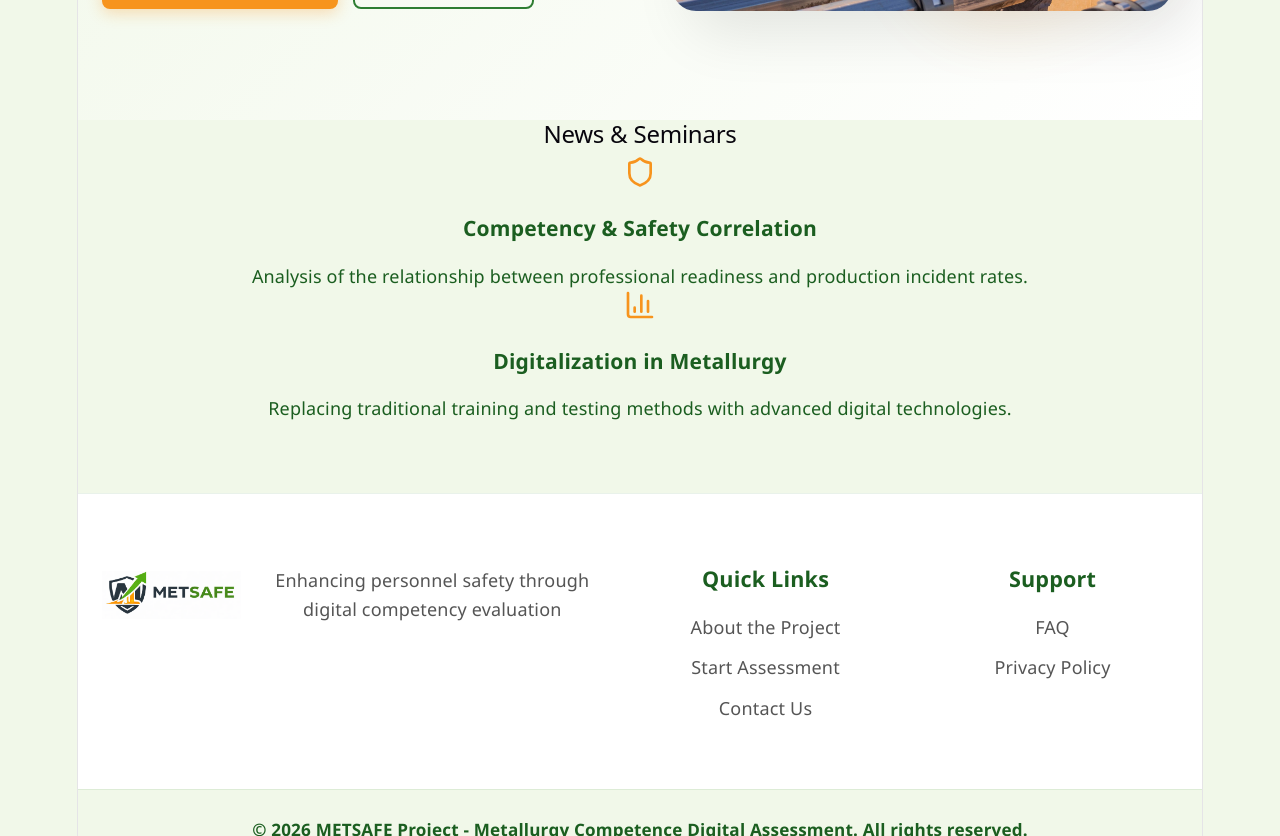
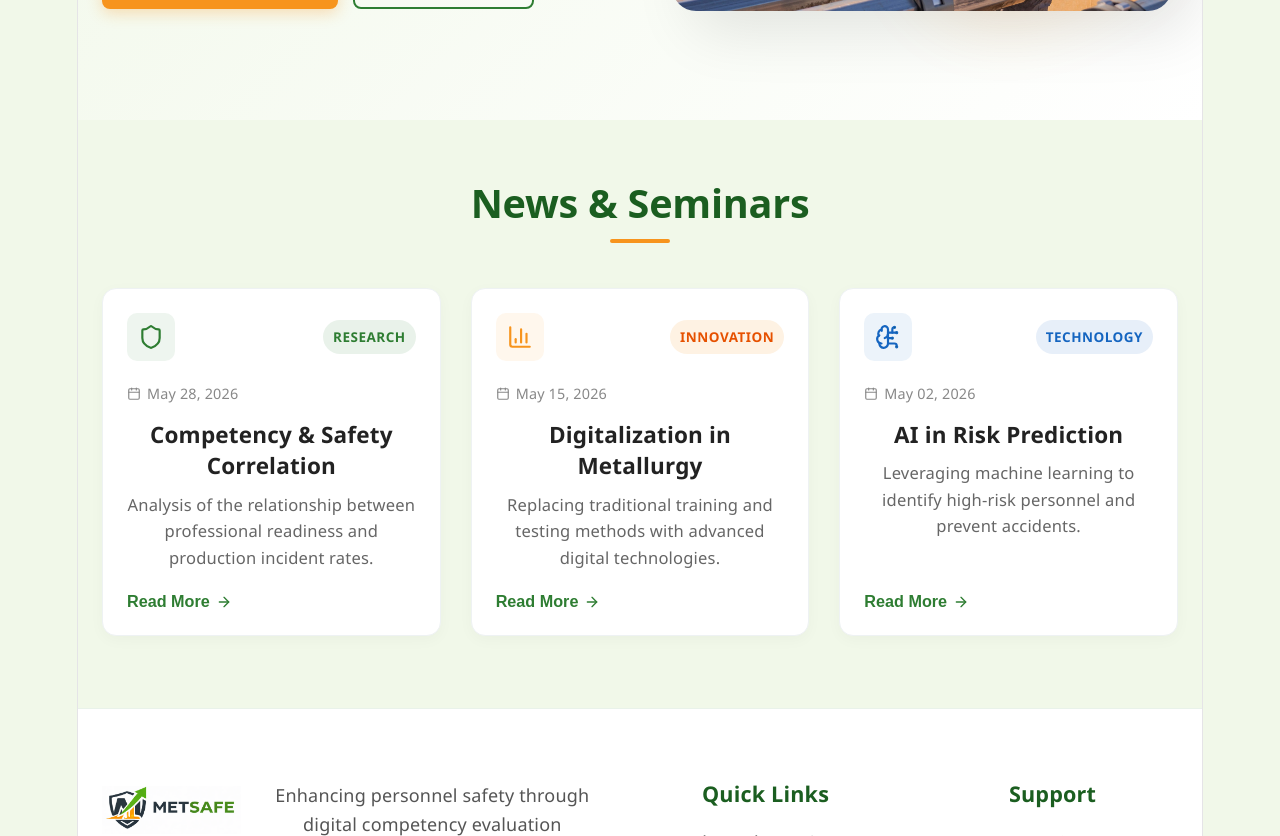
Before and after one commit to ngocleltt/metsafe, a React (Vite) app: page / in a window 1280 px wide. Shown: the part 460-1296 px from the top of the page. Built offline with nearby package versions, Linux system fonts and the light colour scheme.

Commit message:
add news component

```diff
--- a/src/App.jsx
+++ b/src/App.jsx
@@ -1,8 +1,8 @@
 import React, { useState } from 'react';
 import { BrowserRouter as Router, Routes, Route } from 'react-router-dom';
-import { Shield, BarChart3 } from 'lucide-react';
 import Navbar from './components/Navbar';
 import Hero from './components/Hero';
+import News from './components/News';
 import Footer from './components/Footer';
 import Assessment from './components/Assessment';
 import { en } from './locales/en';
@@ -28,34 +28,9 @@ function App() {
         <Routes>
           <Route path="/" element={
             <>
-              {}
               <Hero t={t} />
-
               <main className="metsafe-main">
-                <section id="news" className="section-container">
-                  <div className="section-header">
-                    <h2>{t.news.title}</h2>
-                    <div className="header-line"></div>
-                  </div>
-
-                  <div className="news-grid">
-                    <div className="news-card">
-                      <div className="card-icon-wrapper">
-                        <Shield size={32} color="#f7941d" />
-                      </div>
-                      <h3>{t.news.card1.title}</h3>
-                      <p>{t.news.card1.desc}</p>
-                    </div>
-
-                    <div className="news-card">
-                      <div className="card-icon-wrapper">
-                        <BarChart3 size={32} color="#f7941d" />
-                      </div>
-                      <h3>{t.news.card2.title}</h3>
-                      <p>{t.news.card2.desc}</p>
-                    </div>
-                  </div>
-                </section>
+                <News t={t} />
               </main>
             </>
           } />
--- a/src/components/Hero.jsx
+++ b/src/components/Hero.jsx
@@ -1,27 +1,45 @@
 import React from 'react';
 import './styles/Hero.css';
+import { useNavigate } from 'react-router-dom';
 import heroImg from '../assets/hero.jpg';
 
 const Hero = ({ t }) => {
+  const navigate = useNavigate();
+
+  const handleStartAssessment = () => {
+    navigate('/assessment');
+  };
+
+  const handleLearnMore = () => {
+    const newsSection = document.getElementById('news');
+    if (newsSection) {
+      newsSection.scrollIntoView({ behavior: 'smooth' });
+    }
+  };
+
   return (
     <header className="metsafe-hero">
       <div className="hero-container">
         <div className="hero-text">
           <span className="hero-tag">Safety First • Innovation Always</span>
-          <h1>{t.hero.title}</h1>
-          <p>{t.hero.subtitle}</p>
+          <h1>{t?.hero?.title || 'METSAFE'}</h1>
+          <p>{t?.hero?.subtitle || 'Digital model application for safety optimization and labor accident reduction'}</p>
           <br />
           <div className="hero-btns">
-            <button className="cta-button primary">{t.hero.cta}</button>
-            <button className="cta-button secondary">Learn More</button>
+            <button className="cta-button primary" onClick={handleStartAssessment}>
+              {t?.hero?.cta || 'Start Assessment'}
+            </button>
+            <button className="cta-button secondary" onClick={handleLearnMore}>
+              {t?.hero?.learnMore || 'Learn More'}
+            </button>
           </div>
         </div>
 
         <div className="hero-visual">
           <div className="abstract-shape-1"></div>
           <img
-            src= {heroImg}
-            alt="Metallurgy"
+            src={heroImg}
+            alt="Metallurgy Industry"
             className="hero-img"
           />
         </div>
--- /dev/null
+++ b/src/components/News.jsx
@@ -0,0 +1,87 @@
+import React from 'react';
+import { Shield, BarChart3, BrainCircuit, Calendar, ArrowRight } from 'lucide-react';
+import './styles/News.css';
+
+const News = ({ t }) => {
+  return (
+    <section id="news" className="section-container">
+      <div className="section-header">
+        <h2>{t?.news?.title || 'News & Seminars'}</h2>
+        <div className="header-line"></div>
+      </div>
+
+      <div className="news-grid">
+        <div className="news-card">
+          <div className="news-card-header">
+            <div className="card-icon-wrapper block-green">
+              <Shield size={26} color="#2e7d32" />
+            </div>
+            <span className="news-tag-label tag-green">Research</span>
+          </div>
+          <div className="news-card-body">
+            <div className="news-date">
+              <Calendar size={14} />
+              <span>May 28, 2026</span>
+            </div>
+            <h3>{t?.news?.card1?.title}</h3>
+            <p>{t?.news?.card1?.desc}</p>
+          </div>
+          <div className="news-card-footer">
+            <button className="read-more-btn">
+              <span>Read More</span>
+              <ArrowRight size={16} />
+            </button>
+          </div>
+        </div>
+
+        <div className="news-card">
+          <div className="news-card-header">
+            <div className="card-icon-wrapper block-orange">
+              <BarChart3 size={26} color="#f7941d" />
+            </div>
+            <span className="news-tag-label tag-orange">Innovation</span>
+          </div>
+          <div className="news-card-body">
+            <div className="news-date">
+              <Calendar size={14} />
+              <span>May 15, 2026</span>
+            </div>
+            <h3>{t?.news?.card2?.title}</h3>
+            <p>{t?.news?.card2?.desc}</p>
+          </div>
+          <div className="news-card-footer">
+            <button className="read-more-btn">
+              <span>Read More</span>
+              <ArrowRight size={16} />
+            </button>
+          </div>
+        </div>
+
+        <div className="news-card">
+          <div className="news-card-header">
+            <div className="card-icon-wrapper block-blue">
+              <BrainCircuit size={26} color="#1565c0" />
+            </div>
+            <span className="news-tag-label tag-blue">Technology</span>
+          </div>
+          <div className="news-card-body">
+            <div className="news-date">
+              <Calendar size={14} />
+              <span>May 02, 2026</span>
+            </div>
+            <h3>{t?.news?.card3?.title}</h3>
+            <p>{t?.news?.card3?.desc}</p>
+          </div>
+          <div className="news-card-footer">
+            <button className="read-more-btn">
+              <span>Read More</span>
+              <ArrowRight size={16} />
+            </button>
+          </div>
+        </div>
+      </div>
+    </section>
+  );
+};
+
+export default News;
--- /dev/null
+++ b/src/components/styles/News.css
@@ -0,0 +1,148 @@
+.section-container {
+  max-width: 1200px;
+  margin: 60px auto;
+  padding: 0 24px;
+}
+
+.section-header {
+  text-align: center;
+  margin-bottom: 45px;
+}
+
+.section-header h2 {
+  font-size: 2.2rem;
+  color: #1b5e20;
+  font-weight: 700;
+  margin-bottom: 12px;
+}
+
+.header-line {
+  width: 60px;
+  height: 4px;
+  background: #f7941d;
+  margin: 0 auto;
+  border-radius: 2px;
+}
+
+.news-grid {
+  display: grid;
+  grid-template-columns: repeat(3, 1fr);
+  gap: 30px;
+}
+
+.news-card {
+  background: #ffffff;
+  border-radius: 14px;
+  border: 1px solid #eef2f3;
+  box-shadow: 0 4px 15px rgba(0, 0, 0, 0.03);
+  display: flex;
+  flex-direction: column;
+  transition: all 0.3s cubic-bezier(0.4, 0, 0.2, 1);
+  overflow: hidden;
+}
+
+.news-card:hover {
+  transform: translateY(-6px);
+  box-shadow: 0 12px 25px rgba(46, 125, 50, 0.08);
+  border-color: rgba(46, 125, 50, 0.15);
+}
+
+.news-card-header {
+  padding: 24px 24px 0 24px;
+  display: flex;
+  justify-content: space-between;
+  align-items: center;
+}
+
+.card-icon-wrapper {
+  width: 48px;
+  height: 48px;
+  border-radius: 10px;
+  display: flex;
+  align-items: center;
+  justify-content: center;
+}
+
+.block-green { background-color: rgba(46, 125, 50, 0.08); }
+.block-orange { background-color: rgba(247, 148, 29, 0.08); }
+.block-blue { background-color: rgba(21, 101, 192, 0.08); }
+
+.news-tag-label {
+  font-size: 0.75rem;
+  font-weight: 700;
+  text-transform: uppercase;
+  padding: 4px 10px;
+  border-radius: 20px;
+  letter-spacing: 0.5px;
+}
+
+.tag-green { color: #2e7d32; background: rgba(46, 125, 50, 0.1); }
+.tag-orange { color: #e65100; background: rgba(247, 148, 29, 0.12); }
+.tag-blue { color: #1565c0; background: rgba(21, 101, 192, 0.1); }
+
+.news-card-body {
+  padding: 20px 24px;
+  flex-grow: 1;
+}
+
+.news-date {
+  display: flex;
+  align-items: center;
+  gap: 6px;
+  color: #888;
+  font-size: 0.8rem;
+  margin-bottom: 12px;
+}
+
+.news-card-body h3 {
+  font-size: 1.25rem;
+  color: #222222;
+  margin: 0 0 10px 0;
+  font-weight: 600;
+  line-height: 1.4;
+}
+
+.news-card-body p {
+  color: #666666;
+  font-size: 0.92rem;
+  line-height: 1.6;
+  margin: 0;
+}
+
+.news-card-footer {
+  padding: 0 24px 24px 24px;
+  border-top: 1px solid transparent;
+}
+
+.read-more-btn {
+  background: none;
+  border: none;
+  padding: 0;
+  display: flex;
+  align-items: center;
+  gap: 6px;
+  font-size: 0.9rem;
+  font-weight: 600;
+  color: #2e7d32;
+  cursor: pointer;
+  transition: color 0.2s ease;
+}
+
+.news-card:hover .read-more-btn {
+  color: #f7941d;
+}
+
+@media (max-width: 992px) {
+  .news-grid {
+    grid-template-columns: repeat(2, 1fr);
+  }
+}
+
+@media (max-width: 768px) {
+  .news-grid {
+    grid-template-columns: 1fr;
+  }
+  .section-container {
+    margin: 40px auto;
+  }
+}
--- a/src/locales/en.js
+++ b/src/locales/en.js
@@ -8,7 +8,8 @@ export const en = {
   hero: {
     title: "METSAFE",
     subtitle: "Digital model application for safety optimization and labor accident reduction in metallurgy",
-    cta: "Start Assessment"
+    cta: "Start Assessment",
+    learnMore: "Learn More"
   },
   news: {
     title: "News & Seminars",
--- a/src/locales/ru.js
+++ b/src/locales/ru.js
@@ -8,7 +8,8 @@ export const ru = {
   hero: {
     title: "METSAFE",
     subtitle: "Применение цифровой модели для оптимизации безопасности и снижения производственного травматизма в металлургии",
-    cta: "Начать оценку"
+    cta: "Начать оценку",
+    learnMore: "Узнать больше"
   },
   news: {
     title: "Новости и семинары",
--- a/src/locales/vi.js
+++ b/src/locales/vi.js
@@ -8,7 +8,8 @@ export const vi = {
   hero: {
     title: "METSAFE",
     subtitle: "Ứng dụng mô hình kỹ thuật số để tối ưu hóa an toàn và giảm thiểu tai nạn lao động trong ngành luyện kim",
-    cta: "Bắt đầu đánh giá"
+    cta: "Bắt đầu đánh giá",
+    learnMore: "Tìm hiểu thêm"
   },
   news: {
     title: "Tin tức & Hội thảo",
```
